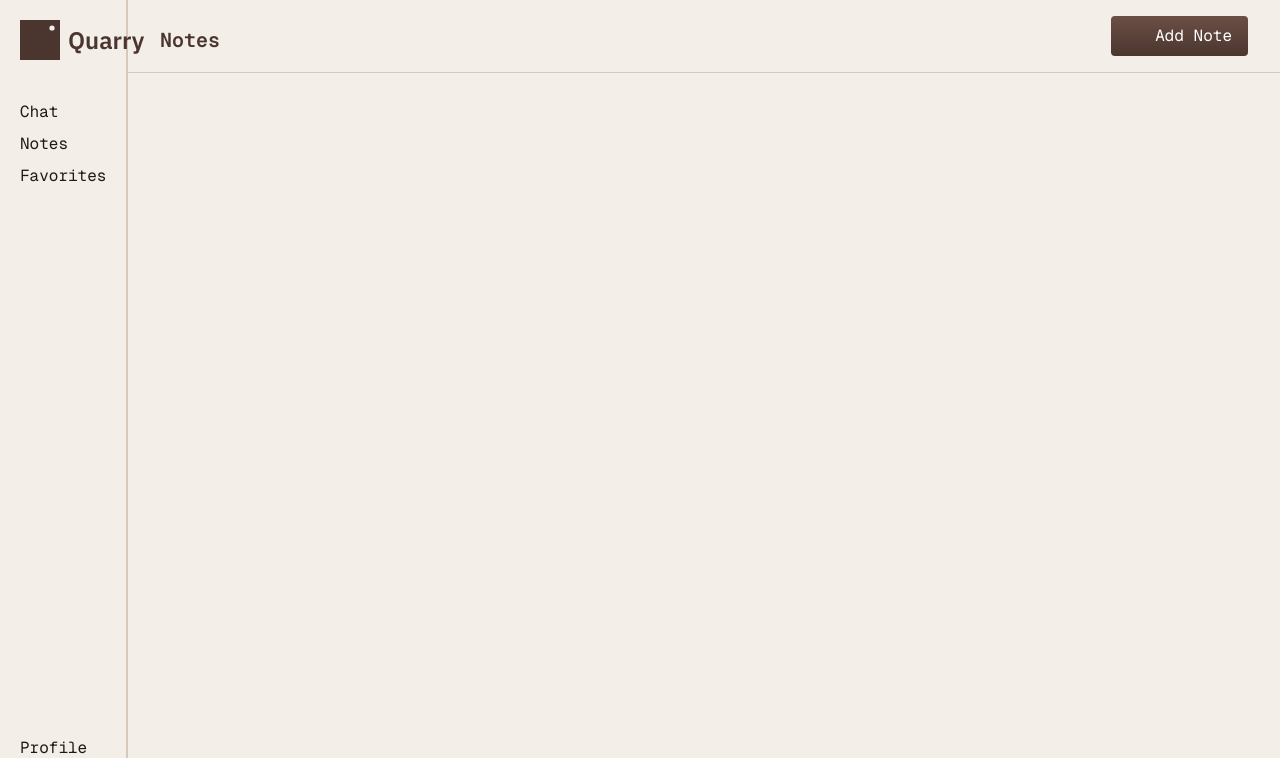
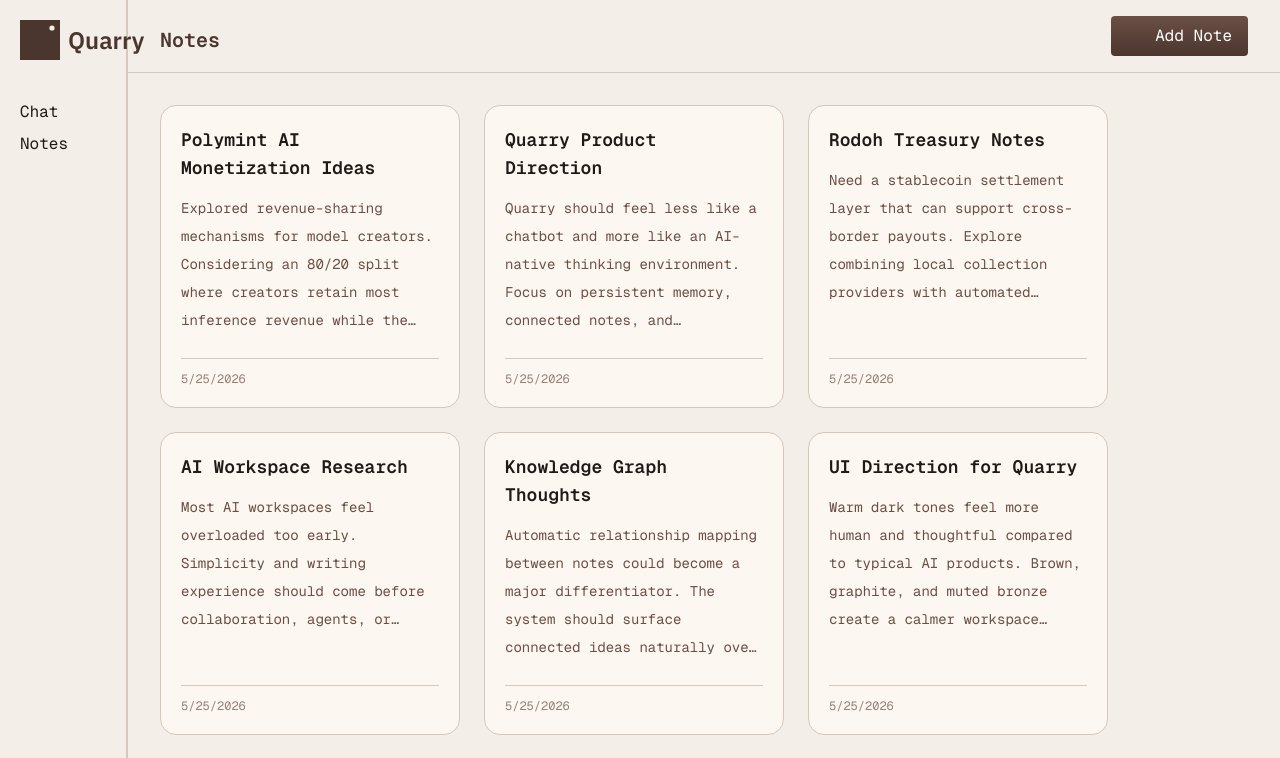
Before and after one commit to ogcovenant/quarry, a Next.js app in the folder apps/web/: page /dashboard/notes in a window 1280 px wide. Shown: the top 758 px of the page. Built offline with nearby package versions, Linux system fonts and the light colour scheme; some icons are missing.

Commit message:
feat(web): notes page design

```diff
--- a/apps/web/app/dashboard/notes/page.tsx
+++ b/apps/web/app/dashboard/notes/page.tsx
@@ -1,10 +1,74 @@
+import NoteSingle from "@/components/dashboard/notes/note-single";
 import NotesHeader from "@/components/dashboard/notes/notes-header";
 
 export default function NotesPage() {
+  const notes = [
+    {
+      id: 1,
+      title: "Polymint AI Monetization Ideas",
+      content:
+        "Explored revenue-sharing mechanisms for model creators. Considering an 80/20 split where creators retain most inference revenue while the platform captures usage fees and token ecosystem value.",
+      createdAt: new Date().toISOString(),
+    },
+    {
+      id: 2,
+      title: "Quarry Product Direction",
+      content:
+        "Quarry should feel less like a chatbot and more like an AI-native thinking environment. Focus on persistent memory, connected notes, and contextual intelligence rather than personalities or assistants.",
+      createdAt: new Date().toISOString(),
+    },
+    {
+      id: 3,
+      title: "Rodoh Treasury Notes",
+      content:
+        "Need a stablecoin settlement layer that can support cross-border payouts. Explore combining local collection providers with automated stablecoin routing infrastructure.",
+      createdAt: new Date().toISOString(),
+    },
+    {
+      id: 4,
+      title: "AI Workspace Research",
+      content:
+        "Most AI workspaces feel overloaded too early. Simplicity and writing experience should come before collaboration, agents, or complex workflows.",
+      createdAt: new Date().toISOString(),
+    },
+    {
+      id: 5,
+      title: "Knowledge Graph Thoughts",
+      content:
+        "Automatic relationship mapping between notes could become a major differentiator. The system should surface connected ideas naturally over time.",
+      createdAt: new Date().toISOString(),
+    },
+    {
+      id: 6,
+      title: "UI Direction for Quarry",
+      content:
+        "Warm dark tones feel more human and thoughtful compared to typical AI products. Brown, graphite, and muted bronze create a calmer workspace atmosphere.",
+      createdAt: new Date().toISOString(),
+    },
+    {
+      id: 7,
+      title: "Open Questions About Memory",
+      content:
+        "How should long-term memory ranking work? Need a balance between recency, relevance, and semantic importance without overwhelming the user.",
+      createdAt: new Date().toISOString(),
+    },
+    {
+      id: 8,
+      title: "Future Features",
+      content:
+        "Voice capture, semantic search, AI-generated summaries, and contextual linking could all evolve naturally from the current notes foundation.",
+      createdAt: new Date().toISOString(),
+    },
+  ];
+
   return (
     <div>
       <NotesHeader />
-      <div></div>
+      <div className="flex flex-wrap gap-6 p-8">
+        {notes.map((note) => (
+          <NoteSingle key={note.id} {...note} />
+        ))}
+      </div>
     </div>
   );
 }
--- /dev/null
+++ b/apps/web/components/dashboard/notes/note-single.tsx
@@ -0,0 +1,44 @@
+interface NoteSingleProps {
+  id: number;
+  title: string;
+  content: string;
+  createdAt: string;
+}
+
+export default function NoteSingle({
+  title,
+  content,
+  createdAt,
+}: NoteSingleProps) {
+  return (
+    <article
+      className="
+        w-[300px] rounded-2xl border border-border
+        bg-card/80 p-5 transition-all duration-200
+        hover:-translate-y-1 hover:border-accent/40
+        hover:bg-card cursor-pointer  flex flex-col justify-between
+      "
+    >
+      <div>
+        <h2 className="line-clamp-2 text-lg font-semibold text-foreground">
+          {title}
+        </h2>
+
+        <p
+          className="
+            mt-3 line-clamp-5 text-sm leading-7
+            text-secondary
+          "
+        >
+          {content}
+        </p>
+      </div>
+
+      <div className="mt-6 border-t border-border pt-3">
+        <p className="text-xs text-secondary/70">
+          {new Date(createdAt).toLocaleDateString()}
+        </p>
+      </div>
+    </article>
+  );
+}
--- a/apps/web/components/dashboard/siderbar.tsx
+++ b/apps/web/components/dashboard/siderbar.tsx
@@ -11,7 +11,7 @@ export default function Sidebar() {
   const navItems = [
     { label: "Chat", href: "/dashboard/chat" },
     { label: "Notes", href: "/dashboard/notes" },
-    { label: "Favorites", href: "/dashboard/favorites" },
+    // { label: "Favorites", href: "/dashboard/favorites" },
   ];
 
   const bottomNavItems = [{ label: "Profile", href: "/profile" }];
```
